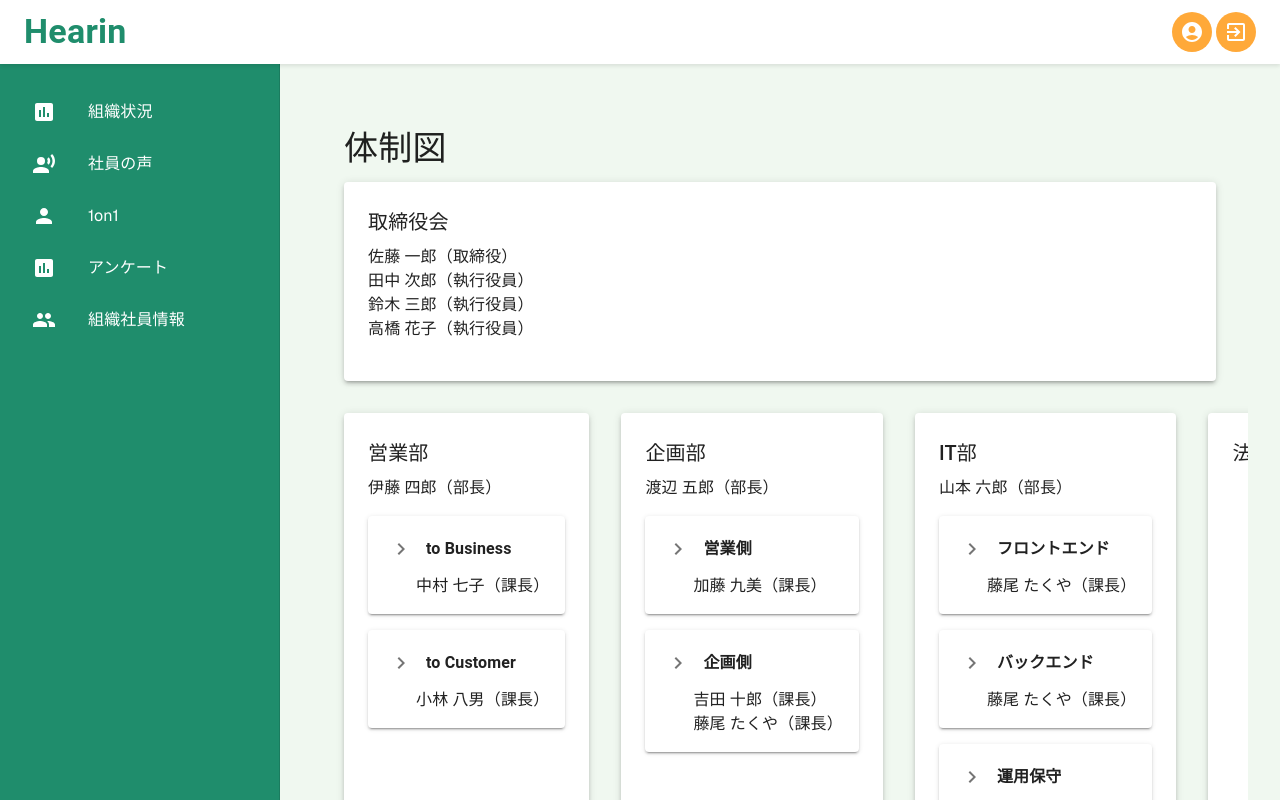
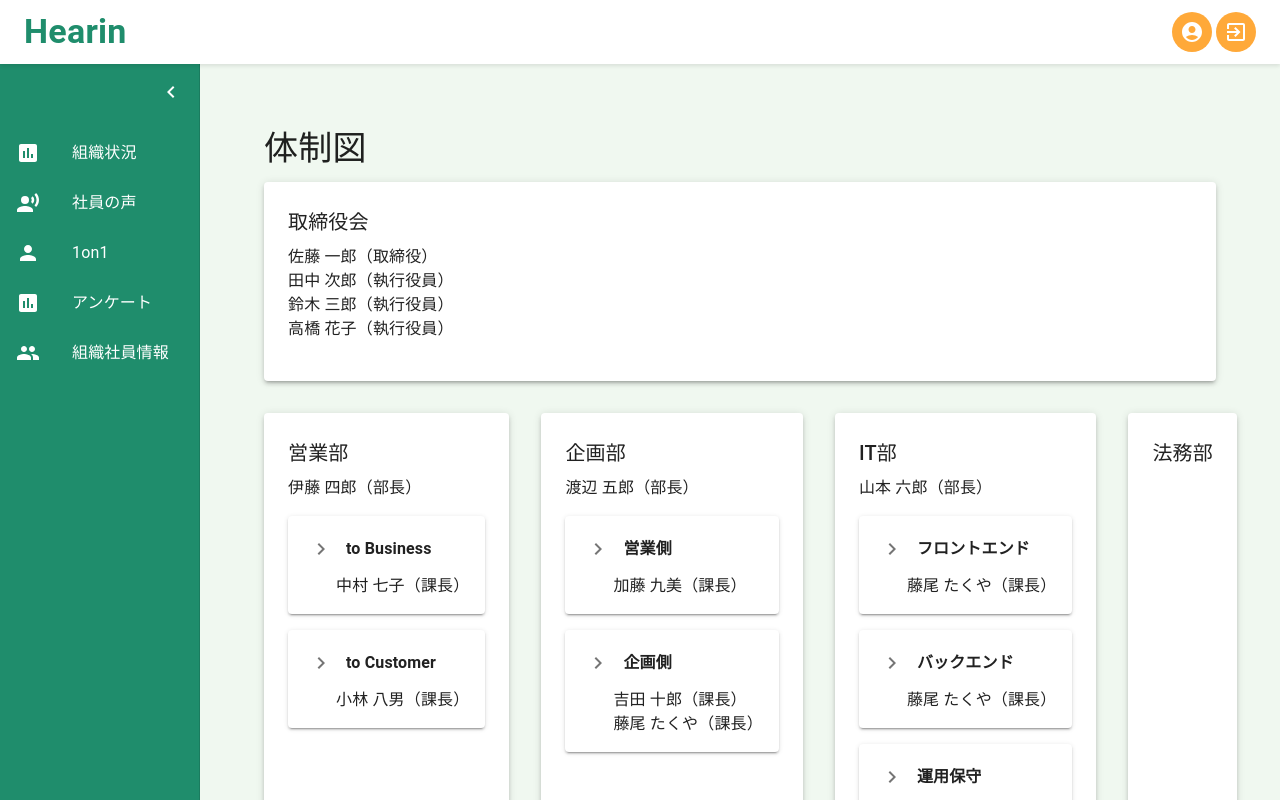
Before and after one commit to Taiga-422/hearine-app, a Next.js app: page /companyId/oz_info in a window 1280 px wide. Built offline with nearby package versions, Linux system fonts and the light colour scheme.

Commit message:
サイドバーの開閉機能

```diff
--- a/src/components/layout/SideBar.tsx
+++ b/src/components/layout/SideBar.tsx
@@ -1,5 +1,6 @@
 "use client";
 
+import { useState } from "react";
 import {
   Box,
   Drawer,
@@ -8,6 +9,8 @@ import {
   ListItem,
   ListItemIcon,
   ListItemText,
+  IconButton,
+  Tooltip,
 } from "@mui/material";
 import {
   Assessment as AssessmentIcon,
@@ -15,10 +18,13 @@ import {
   Person as PersonIcon,
   Poll as PollIcon,
   Group as GroupIcon,
+  ChevronLeft as ChevronLeftIcon,
+  ChevronRight as ChevronRightIcon,
 } from "@mui/icons-material";
 import { useRouter, usePathname } from "next/navigation";
 
-const DRAWER_WIDTH = 280;
+const DRAWER_WIDTH = 200;
+const DRAWER_CLOSED_WIDTH = 72;
 
 interface SidebarItem {
   id: string;
@@ -28,6 +34,7 @@ interface SidebarItem {
 }
 
 export default function SideBar() {
+  const [open, setOpen] = useState(true);
   const router = useRouter();
   const pathname = usePathname();
 
@@ -68,54 +75,79 @@ export default function SideBar() {
     router.push(path);
   };
 
+  const handleDrawerToggle = () => {
+    setOpen(!open);
+  };
+
   return (
     <Drawer
       variant="permanent"
       sx={{
-        width: DRAWER_WIDTH,
+        width: open ? DRAWER_WIDTH : DRAWER_CLOSED_WIDTH,
         flexShrink: 0,
+        whiteSpace: "nowrap",
+        transition: "width 0.3s",
         "& .MuiDrawer-paper": {
           boxSizing: "border-box",
-          width: DRAWER_WIDTH,
-          backgroundColor: "#1f8d6cff", // 緑色の背景
-          color: "#ffffff", // 白色のテキスト
+          width: open ? DRAWER_WIDTH : DRAWER_CLOSED_WIDTH,
+          backgroundColor: "#1f8d6cff",
+          color: "#ffffff",
+          transition: "width 0.3s",
+          overflowX: "hidden",
         },
       }}
-      open
+      open={open}
     >
       {/* ヘッダーの高さ分のスペーサー */}
       <Toolbar/>
 
-      <Box sx={{ p: 2 }}>
+      {/* 開閉ボタン */}
+      <Box sx={{ display: "flex", justifyContent: open ? "flex-end" : "center", p: 1 }}>
+        <IconButton onClick={handleDrawerToggle} sx={{ color: "#ffffff" }}>
+          {open ? <ChevronLeftIcon /> : <ChevronRightIcon />}
+        </IconButton>
+      </Box>
+
+      <Box>
         <List>
           {sidebarItems.map((item) => (
+            <Tooltip
+              key={item.id}
+              title={open ? "" : item.label}
+              placement="right"
+              arrow
+            >
               <ListItem
-              key={item.id}
                 onClick={() => handleNavigation(item.path)}
                 sx={{
                   cursor: "pointer",
-                color: "#ffffff", // アイテムのテキストを白色
-                backgroundColor: pathname === item.path ? "rgba(255, 255, 255, 0.1)" : "transparent", // 選択時は半透明の白
+                  color: "#ffffff",
+                  height: 50,
+                  backgroundColor: pathname === item.path ? "rgba(255, 255, 255, 0.1)" : "transparent",
                   "&:hover": {
-                  backgroundColor: "rgba(255, 255, 255, 0.08)", // ホバー時は薄い白
+                    backgroundColor: "rgba(255, 255, 255, 0.08)",
                   },
-                borderRadius: 1,
-                mb: 0.5,
                 }}
               >
-              <ListItemIcon sx={{ color: "#ffffff" }}> {/* アイコンを白色 */}
+                <ListItemIcon
+                  sx={{
+                    color: "#ffffff",
+                  }}
+                >
                   {item.icon}
                 </ListItemIcon>
+                {open && (
                   <ListItemText
                     primary={item.label}
                     sx={{
                       "& .MuiListItemText-primary": {
-                    color: "#ffffff", // テキストを白色
-                    fontFamily: "var(--font-geist-sans)",
+                        color: "#ffffff",
                       }
                     }}
                   />
+                )}
               </ListItem>
+            </Tooltip>
           ))}
         </List>
       </Box>
```
Lines whose indentation alone changed are shown as unchanged.
